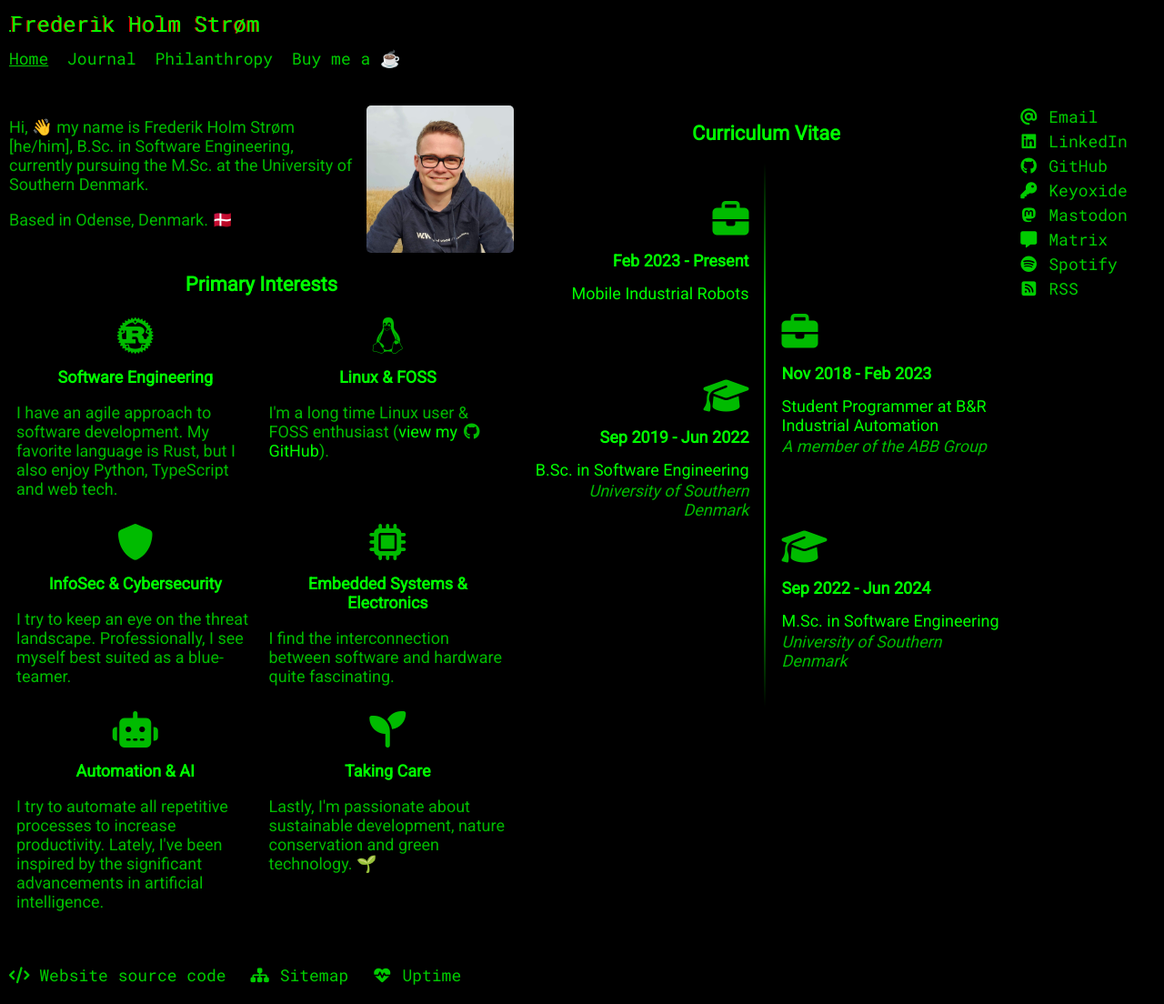
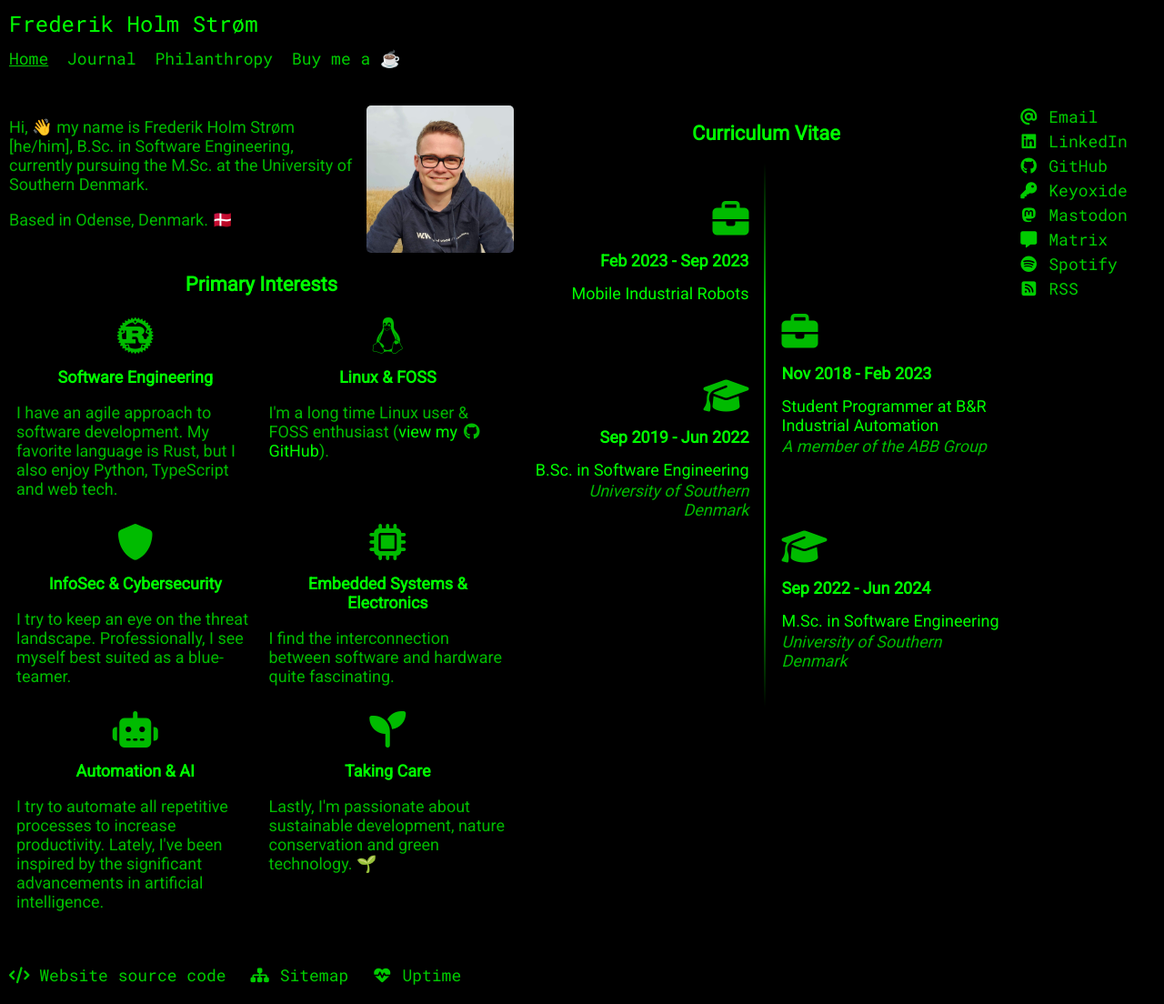
Before and after one commit to frederikstroem/frederikstroem.github.io, a Jekyll site: the page built from index.html, in a window 1280 px wide. Shown: the whole page at 91% size. Built offline with Jekyll 4.4.1, drawn with Linux system fonts in a browser that asks for light colours.

Commit message:
Update CV

```diff
--- a/index.html
+++ b/index.html
@@ -74,7 +74,7 @@ stylesheets:
             <td>
                 <div>
                     <i class="fa-solid fa-briefcase"></i>
-                    <p>Feb 2023 - Present</p>
+                    <p>Feb 2023 - Sep 2023</p>
                     <p>Mobile Industrial Robots</p>
                 </div>
                 <div>
```
